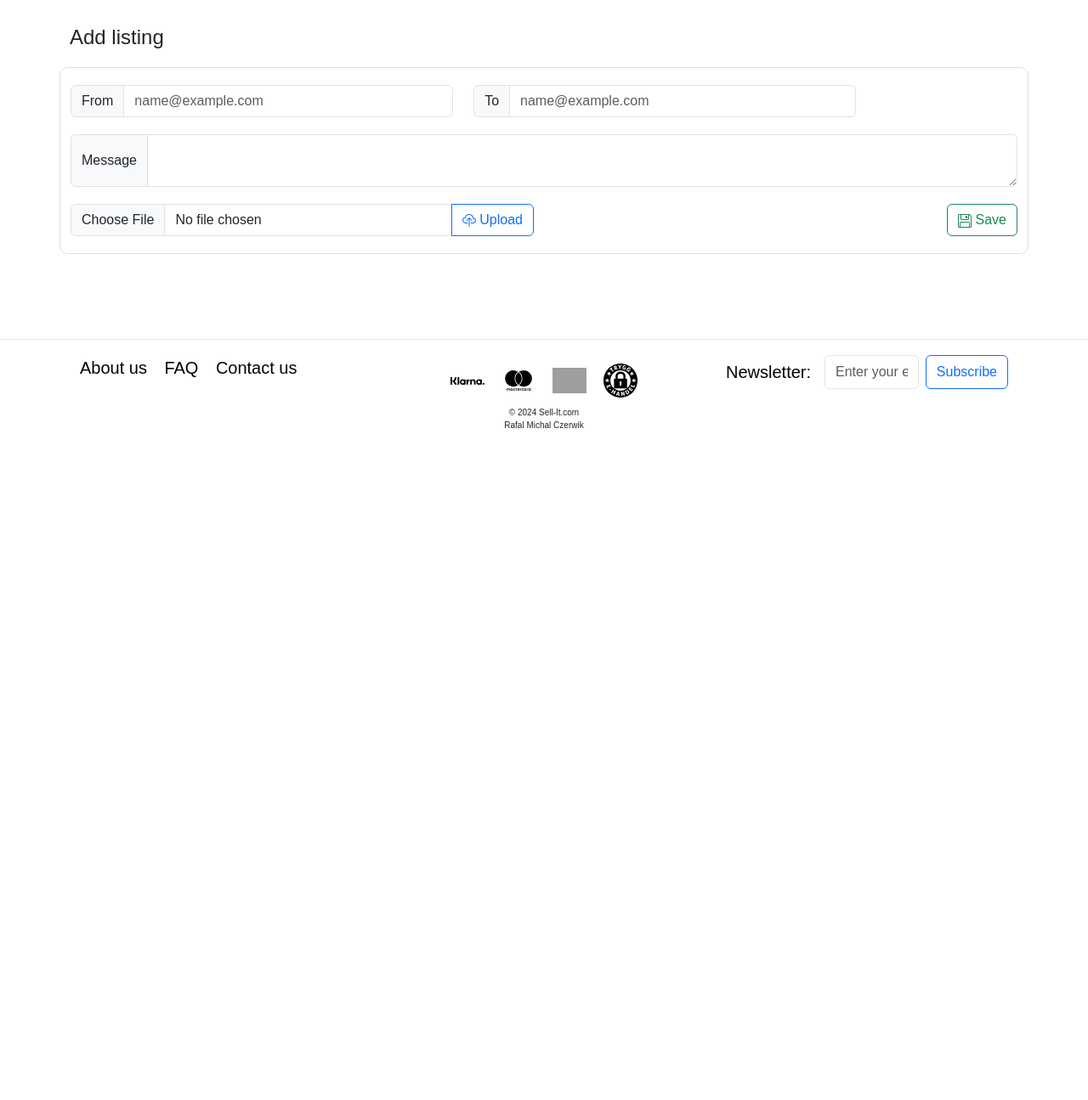
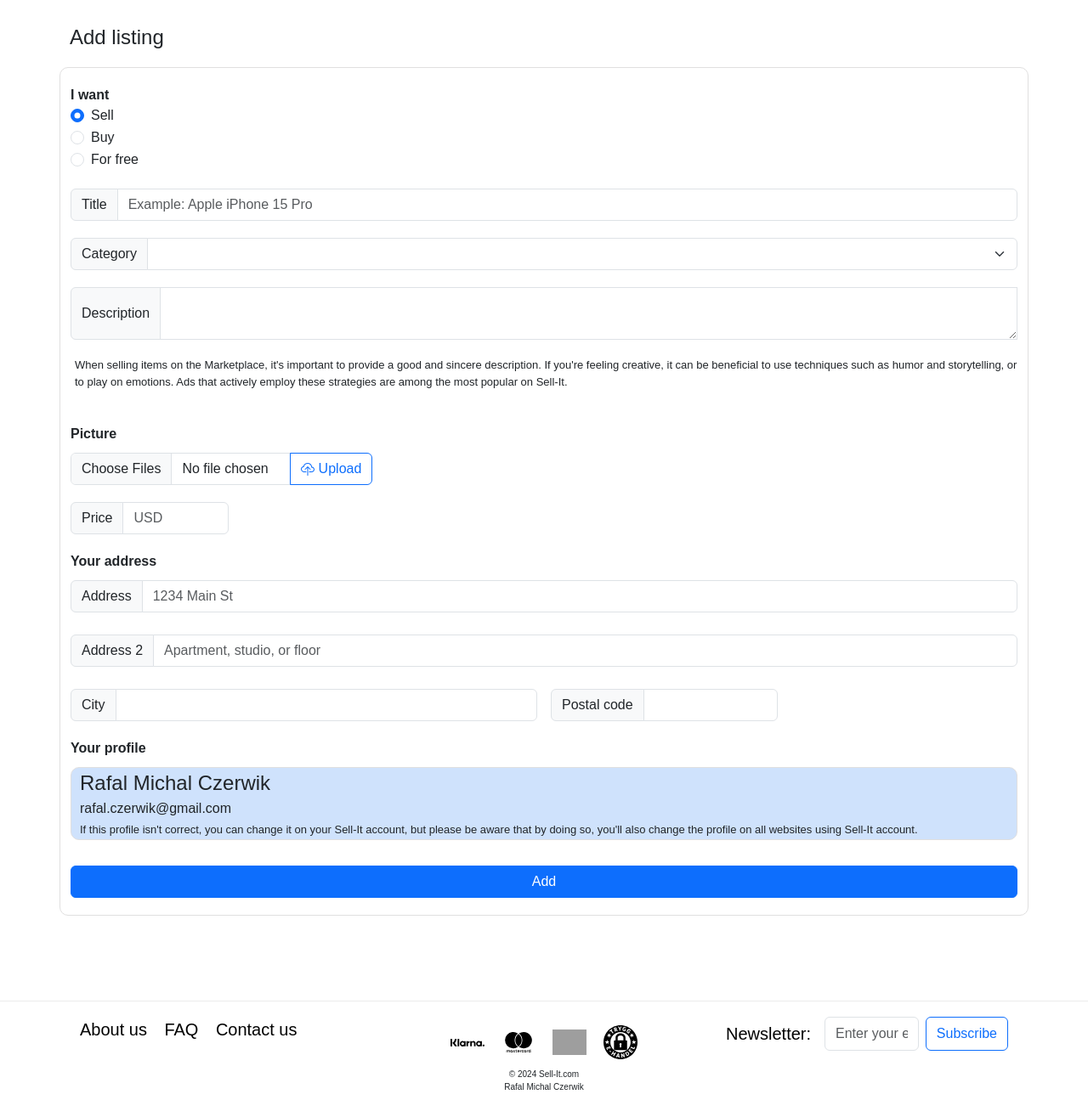
Before and after one commit to RafalCzerwik/Final_Project-Python_Developer, a Django app: template sell_it_app/templates/sell_it_app/add_listing.html in a window 1280 px wide. Shown: the part 99-1394 px from the top of the page at 85% size. Before the commit the page ends 603 px from the top, so only its background shows below. Run offline with Django 4.2, Linux system fonts and the light colour scheme; the template is opened without the code that fills it, so the values that code supplies are empty; some web fonts are replaced; grey boxes are pictures that could not be loaded.

Commit message:
new function

```diff
--- a/sell_it_app/templates/sell_it_app/add_listing.html
+++ b/sell_it_app/templates/sell_it_app/add_listing.html
@@ -8,27 +8,57 @@
 </div>
 <div class="container" style="margin-top: 20px; border-radius: 10px; border: 1px solid #e0dfdf;">
     <div class="row">
-          <div class="col-md-5" style="margin-top: 20px;">
-              <div class="input-group d-flex">
-                <span class="input-group-text" id="basic-addon1">From</span>
-                <input type="email" class="form-control" placeholder="name@example.com" aria-label="From">
+        <div class="col-md-12" style="margin-top: 20px; margin-bottom: 20px;">
+            <span style="font-size: medium;"><b>I want</b></span>
+            <div class="form-check">
+              <input class="form-check-input" type="radio" name="flexRadioDefault" id="flexRadioDefault1" checked>
+              <label class="form-check-label" for="flexRadioDefault1">
+                Sell
+              </label>
+            </div>
+            <div class="form-check">
+              <input class="form-check-input" type="radio" name="flexRadioDefault" id="flexRadioDefault2">
+              <label class="form-check-label" for="flexRadioDefault2">
+                Buy
+              </label>
+            </div>
+            <div class="form-check">
+              <input class="form-check-input" type="radio" name="flexRadioDefault" id="flexRadioDefault2">
+              <label class="form-check-label" for="flexRadioDefault2">
+                For free
+              </label>
             </div>
         </div>
-          <div class="col-md-5" style="margin-top: 20px;">
-              <div class="input-group d-flex">
-                  <span class="input-group-text" id="basic-addon1">To</span>
-                  <input type="email" class="form-control" placeholder="name@example.com" aria-label="To">
+        <div class="col-md-12">
+            <div class="input-group" style="margin-bottom: 20px;">
+              <span class="input-group-text">Title</span>
+              <input type="email" class="form-control" id="exampleFormControlInput1" placeholder="Example: Apple iPhone 15 Pro">
             </div>
         </div>
+        <div class="col-md-12">
+            <div class="input-group" style="margin-bottom: 20px;">
+                <span class="input-group-text">Category</span>
+                <select class="form-select" aria-label="Default select example">
+                  <option selected></option>
+                  <option value="1">One</option>
+                  <option value="2">Two</option>
+                  <option value="3">Three</option>
+                </select>
             </div>
-    <div class="row" style="margin-top: 20px;">
+        </div>
+        <div class="col-md-12">
             <div class="input-group" style="margin-bottom: 20px;">
-          <span class="input-group-text">Message</span>
+              <span class="input-group-text">Description</span>
               <textarea class="form-control" aria-label="With textarea"></textarea>
+                <span style="font-size: small; margin-left: 5px; margin-top: 20px; margin-bottom: 20px;">When selling items on the Marketplace, it's important to provide a good and sincere description.
+                    If you're feeling creative, it can be beneficial to use techniques such as humor and storytelling, or
+                    to play on emotions. Ads that actively employ these strategies are among the most popular on Sell-It.</span>
             </div>
-        <div class="col-md-6">
-            <div class="input-group" style="margin-bottom: 20px;">
-              <input type="file" class="form-control" id="inputGroupFile04" aria-describedby="inputGroupFileAddon04" aria-label="Upload">
+        </div>
+        <div class="col-md-4" style="margin-bottom: 20px;">
+            <span style="font-size: medium;"><b>Picture</b></span>
+            <div class="input-group" style="margin-top: 10px;">
+                <input class="form-control" type="file" id="formFileMultiple" multiple>
                 <button class="btn btn-outline-primary" type="button" id="inputGroupFileAddon04">
                   <svg xmlns="http://www.w3.org/2000/svg" width="16" height="16" fill="currentColor" class="bi bi-cloud-upload" viewBox="0 0 16 16">
                     <path fill-rule="evenodd" d="M4.406 1.342A5.53 5.53 0 0 1 8 0c2.69 0 4.923 2 5.166 4.579C14.758 4.804 16 6.137 16 7.773 16 9.569 14.502 11 12.687 11H10a.5.5 0 0 1 0-1h2.688C13.979 10 15 8.988 15 7.773c0-1.216-1.02-2.228-2.313-2.228h-.5v-.5C12.188 2.825 10.328 1 8 1a4.53 4.53 0 0 0-2.941 1.1c-.757.652-1.153 1.438-1.153 2.055v.448l-.445.049C2.064 4.805 1 5.952 1 7.318 1 8.785 2.23 10 3.781 10H6a.5.5 0 0 1 0 1H3.781C1.708 11 0 9.366 0 7.318c0-1.763 1.266-3.223 2.942-3.593.143-.863.698-1.723 1.464-2.383"/>
@@ -37,13 +67,72 @@
                   Upload</button>
             </div>
             </div>
-        <div class="col-md-6 d-flex justify-content-end" style="margin-bottom: 20px;">
-            <button type="submit" class="btn btn-outline-success" style="margin-left: 30px;">
-                <svg xmlns="http://www.w3.org/2000/svg" width="16" height="16" fill="currentColor" class="bi bi-floppy" viewBox="0 0 16 16">
-                    <path d="M11 2H9v3h2z"/>
-                    <path d="M1.5 0h11.586a1.5 1.5 0 0 1 1.06.44l1.415 1.414A1.5 1.5 0 0 1 16 2.914V14.5a1.5 1.5 0 0 1-1.5 1.5h-13A1.5 1.5 0 0 1 0 14.5v-13A1.5 1.5 0 0 1 1.5 0M1 1.5v13a.5.5 0 0 0 .5.5H2v-4.5A1.5 1.5 0 0 1 3.5 9h9a1.5 1.5 0 0 1 1.5 1.5V15h.5a.5.5 0 0 0 .5-.5V2.914a.5.5 0 0 0-.146-.353l-1.415-1.415A.5.5 0 0 0 13.086 1H13v4.5A1.5 1.5 0 0 1 11.5 7h-7A1.5 1.5 0 0 1 3 5.5V1H1.5a.5.5 0 0 0-.5.5m3 4a.5.5 0 0 0 .5.5h7a.5.5 0 0 0 .5-.5V1H4zM3 15h10v-4.5a.5.5 0 0 0-.5-.5h-9a.5.5 0 0 0-.5.5z"/>
-                </svg>
-                Save</button>
+        </div>
+        <div class="col-md-2">
+            <div class="input-group" style="margin-bottom: 20px;">
+              <span class="input-group-text">Price</span>
+              <input type="email" class="form-control" id="exampleFormControlInput1" placeholder="USD">
+            </div>
+        </div>
+        <div class="col-md-10" style="margin-bottom: 10px; margin-top: 20px;">
+            <span style="font-size: medium; margin-bottom: 10px;"><b>Your address</b></span>
+            </div>
+        <div class="col-md-12">
+            <form class="row g-3">
+              <div class="col-12" style="margin-bottom: 10px;">
+                  <div class="input-group">
+                    <span class="input-group-text">Address</span>
+                    <input type="text" class="form-control" id="inputAddress" placeholder="1234 Main St">
+                  </div>
+              </div>
+              <div class="col-12" style="margin-bottom: 10px;">
+                  <div class="input-group">
+                    <span class="input-group-text">Address 2</span>
+                    <input type="text" class="form-control" id="inputAddress2" placeholder="Apartment, studio, or floor">
+                  </div>
+              </div>
+              <div class="col-md-6" style="margin-bottom: 20px;">
+                  <div class="input-group">
+                    <span class="input-group-text">City</span>
+                    <input type="text" class="form-control" id="inputCity">
+                  </div>
+              </div>
+              <!-- <div class="col-md-4">
+                <label for="inputState" class="form-label">State</label>
+                <select id="inputState" class="form-select">
+                  <option selected>Choose...</option>
+                  <option>...</option>
+                </select>
+              </div> -->
+              <div class="col-md-3" style="margin-bottom: 20px;">
+                  <div class="input-group">
+                    <span class="input-group-text">Postal code</span>
+                    <input type="text" class="form-control" id="inputZip">
+                  </div>
+              </div>
+            </form>
+        </div>
+        <div style="margin-bottom: 10px;">
+            <span style="font-size: medium;"><b>Your profile</b></span>
+        </div>
+        <div class="col-md-12" style="margin-bottom: 30px; border-radius: 10px; border: 1px solid #e0dfdf; background-color: #cfe2fc">
+            <div class="profile">
+                <div>
+                    <span style="font-size: x-large; font: bold; margin-left: 10px;">Rafal Michal Czerwik</span>
+                </div>
+                <div>
+                    <span style="font-size: medium; margin-left: 10px;">rafal.czerwik@gmail.com</span>
+                </div>
+                <div>
+                    <span style="font-size: small; margin-left: 10px; margin-bottom: 20px;">If this profile isn't correct, you can change it on your Sell-It account, but please be aware that by doing so,
+                        you'll also change the profile on all websites using Sell-It account.</span>
+                </div>
+                </div>
+        </div>
+            <div class="col-md-12 justify-content-center" style="margin-bottom: 20px;">
+                <div class="d-grid gap-2">
+                    <button class="btn btn-primary" type="button">Add</button>
+                </div>
             </div>
     </div>
 </div>
```
Also changed, not shown: sell_it_app/templates/sell_it_app/edit_listing.html (+139 -0 lines), sell_it_app/templates/sell_it_app/listing.html (added). Lines whose indentation alone changed are shown as unchanged.
